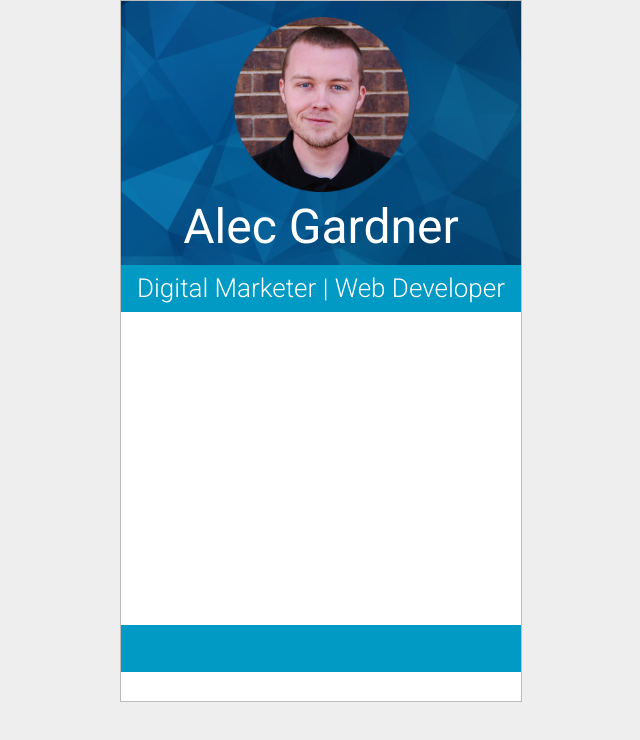
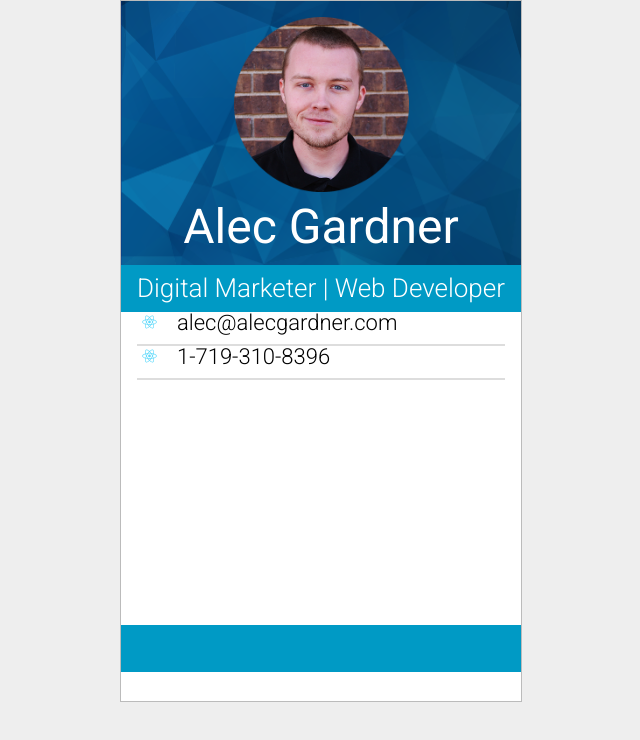
Before and after one commit to gardneralec/ag_business_cards, a React (Create React App) app: page / in a window 1280 px wide. Shown: the top 740 px of the page, without its empty margins (319-959 px from the left). Built offline with nearby package versions, Linux system fonts and the light colour scheme.

Commit message:
Created InfoBlock
Began developing InfoBlock component for rendering contact information within Body

```diff
--- a/src/App.js
+++ b/src/App.js
@@ -1,6 +1,7 @@
 import React, { Component } from 'react';
 import headIMG from './Alec_Headshot.png';
 import headerBG from './Blue_Polygon_background-01.png';
+import reactLogo from './logo.svg';
 import styled from 'styled-components';
 
 const PageContainer = styled.div `
@@ -72,7 +73,7 @@ const ImageCallout = Callout.extend `
   }
 
   > h3 {
-    font-size: 18px;
+    font-size: 26px;
   }
 `;
 
@@ -80,6 +81,49 @@ const Body = styled.div `
   height: 313px;
   width: 400px;
   background-color: white;
+`;
+
+const BodyBox = styled.div `
+  padding: 0 16px;
+
+  > div > img {
+    width: 25px;
+    height: 20px;
+    float: left;
+    margin-bottom: 0;
+    margin-right: 15px;
+  }
+
+  > div > h3 {
+    font-size: 22px;
+    text-align: left;
+    margin: 0;
+    line-height: 100%;
+    float: left;
+    font-weight: 300;
+  }
+`;
+
+const GreyLine = styled.div `
+  width: 100%;
+  border-bottom: 2px solid #dddddd;
+  padding-top: 10px;
+  clear:both;
+
+`;
+
+const InfoBlock = ({ src, alt, children }) => (
+  <div>
+  <img src={src} alt={alt} />
+  <h3>{children}</h3>
+  <GreyLine />
+  </div>
+)
+
+const FirstInfoBlock = styled(InfoBlock) `
+  div {
+    padding-top: 45px;
+  }
 `;
 
 const Footer = styled.div `
@@ -102,7 +146,12 @@ class App extends Component {
           <Callout>
             <h3>Digital Marketer | Web Developer</h3>
           </Callout>
-          <Body></Body>
+          <Body>
+            <BodyBox>
+              <FirstInfoBlock src={reactLogo} alt="Alec Gardner Email Address">alec@alecgardner.com</FirstInfoBlock>
+              <InfoBlock src={reactLogo} alt="Alec Gardner Phone Number">1-719-310-8396</InfoBlock>
+            </BodyBox>
+          </Body>
           <ImageCallout></ImageCallout>
           <Footer/>
         </CardContainer>
```
